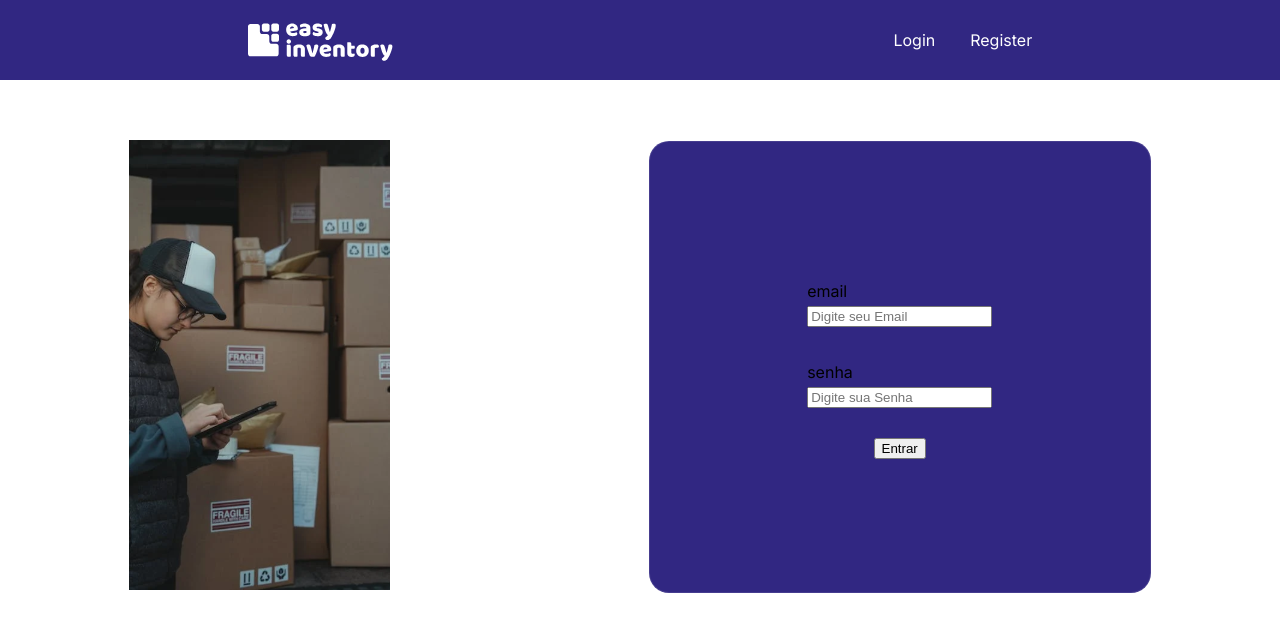
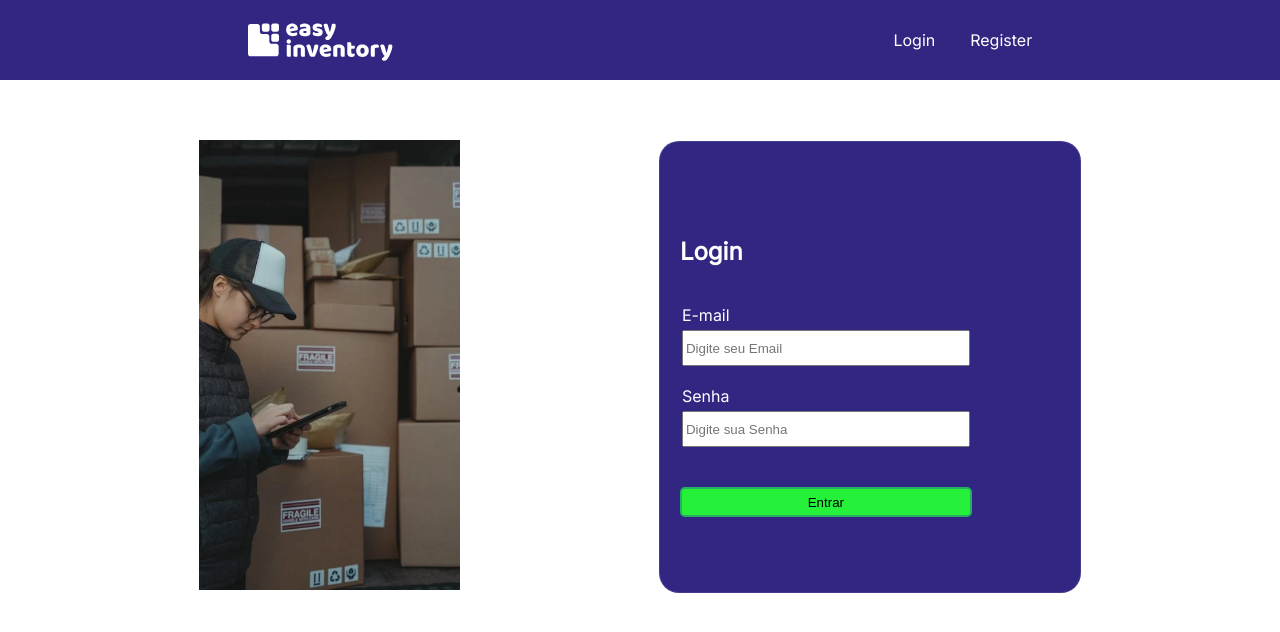
Before and after one commit to luccaseabracruz/easy_inventory, a React (Vite) app: page / in a window 1280 px wide. Shown: the top 632 px of the page. Built offline with nearby package versions, Linux system fonts and the light colour scheme.

Commit message:
feature/yup-registro-form/login

```diff
--- a/src/App.tsx
+++ b/src/App.tsx
@@ -1,4 +1,3 @@
-import { useState } from "react";
 import { ToastContainer } from "react-toastify";
 import { UserProvider } from "./provides/UserContext";
 import { Router } from "./routes";
--- a/src/Pages/LoginPage/Loginpage.tsx
+++ b/src/Pages/LoginPage/Loginpage.tsx
@@ -3,7 +3,6 @@ import { StykedForm, StyledSection } from "./style";
 import img from "../../assets/mulher-login.svg";
 import { UserContext } from "../../provides/UserContext";
 import { useContext } from "react";
-import { InputForm } from "../../components/InputForm/InputForm";
 import { FormLogin } from "../../components/Form/FormLogin";
 import Header from "../../Header/Header";
 
--- a/src/Pages/LoginPage/style.ts
+++ b/src/Pages/LoginPage/style.ts
@@ -3,7 +3,7 @@ import styled from "styled-components";
 export const StyledSection = styled.section`
   display: flex;
   align-items: center;
-  justify-content: space-around;
+  justify-content: space-evenly;
   padding-top: 60px;
 
   img {
@@ -12,23 +12,46 @@ export const StyledSection = styled.section`
 `;
 
 export const StykedForm = styled.form`
-  width: 500px;
+  padding-left: 20px;
+  width: 400px;
   height: 450px;
 
   display: flex;
   flex-direction: column;
-  align-items: center;
+  align-items: flex-start;
   justify-content: center;
   gap: 20px;
 
+  color: white;
   background: #312782;
   border: 1px solid rgba(255, 255, 255, 0.1);
   border-radius: 20px;
 
-  fieldset{
+  fieldset {
+    padding: 0;
+    width: 100%;
     border: none;
     display: flex;
     flex-direction: column;
     gap: 5px;
   }
+  input {
+    width: 70%;
+    height: 30px;
+  }
+
+  button {
+    margin-top: 20px;
+    cursor: pointer;
+    width: 73%;
+    height: 30px;
+    left: 280px;
+    top: 2117px;
+
+    background: #26f13a;
+    /* color-primary */
+
+    border: 2px solid #27ae60;
+    border-radius: 5px;
+  }
 `;
--- a/src/Pages/RegisterPage/style.ts
+++ b/src/Pages/RegisterPage/style.ts
@@ -3,21 +3,38 @@ import styled from "styled-components";
 export const StyleFormRegister = styled.form`
   width: 400px;
   height: 70vh;
-  margin: 50px auto;
+  margin: auto;
+  margin-top: 50px;
   display: flex;
   flex-direction: column;
-  gap: 5px;
-  align-items: center;
+  gap: 15px;
   justify-content: center;
-
+  padding-left: 40px;
+  color: white;
   background: #312782;
   border: 1px solid rgba(255, 255, 255, 0.1);
   border-radius: 20px;
 
-  fieldset{
+  fieldset {
+    width: 100%;
+    padding: 0;
     border: none;
     display: flex;
     flex-direction: column;
     gap: 5px;
   }
+  input {
+    width: 70%;
+    height: 20px;
+  }
+
+  button {
+    cursor: pointer;
+    margin-top: 20px;
+    width: 73%;
+    height: 30px;
+    background: #26f13a;
+    border: 2px solid #27ae60;
+    border-radius: 5px;
+  }
 `;
--- a/src/components/Form/FormLogin.tsx
+++ b/src/components/Form/FormLogin.tsx
@@ -1,16 +1,20 @@
+import { yupResolver } from "@hookform/resolvers/yup";
 import React, { useContext } from "react";
 import { SubmitHandler, useForm } from "react-hook-form";
 import { StykedForm } from "../../Pages/LoginPage/style";
 import { ILoginValues } from "../../provides/TypesUser";
 import { UserContext } from "../../provides/UserContext";
 import { InputForm } from "../InputForm/InputForm";
+import { formRLoginSchema } from "./formLoginSchema";
 
 export const FormLogin = () => {
   const {
     register,
     handleSubmit,
     formState: { errors },
-  } = useForm<ILoginValues>();
+  } = useForm<ILoginValues>({
+    resolver: yupResolver(formRLoginSchema),
+  });
 
   const { userLogin } = useContext(UserContext);
 
@@ -20,15 +24,16 @@ export const FormLogin = () => {
 
   return (
     <StykedForm onSubmit={handleSubmit(submit)}>
+      <h1>Login</h1>
       <InputForm
-        label="email"
+        label="E-mail"
         placeholder="Digite seu Email"
         type="email"
         register={register("email")}
         error={errors.email}
       />
       <InputForm
-        label="senha"
+        label="Senha"
         placeholder="Digite sua Senha"
         type="password"
         register={register("password")}
--- a/src/components/Form/FormRegister.tsx
+++ b/src/components/Form/FormRegister.tsx
@@ -1,16 +1,20 @@
+import { yupResolver } from "@hookform/resolvers/yup";
 import React, { useContext } from "react";
 import { SubmitHandler, useForm } from "react-hook-form";
 import { StyleFormRegister } from "../../Pages/RegisterPage/style";
 import { IRegisterFormValues } from "../../provides/TypesUser";
 import { UserContext } from "../../provides/UserContext";
 import { InputForm } from "../InputForm/InputForm";
+import { formRegisterSchema } from "./formRegisterSchema";
 
 export const FormRegister = () => {
   const {
     register,
     handleSubmit,
     formState: { errors },
-  } = useForm<IRegisterFormValues>();
+  } = useForm<IRegisterFormValues>({
+    resolver: yupResolver(formRegisterSchema),
+  });
 
   const { userRegister } = useContext(UserContext);
 
@@ -21,21 +25,21 @@ export const FormRegister = () => {
   return (
     <StyleFormRegister onSubmit={handleSubmit(submit)}>
       <InputForm
-        label="name"
+        label="Name"
         placeholder="Digite seu Nome"
         type="text"
         register={register("name")}
         error={errors.name}
       />
       <InputForm
-        label="email"
+        label="Email"
         placeholder="Digite seu Email"
         type="email"
         register={register("email")}
         error={errors.email}
       />
       <InputForm
-        label="senha"
+        label="Senha"
         placeholder="Digite sua Senha"
         type="password"
         register={register("password")}
--- /dev/null
+++ b/src/components/Form/formLoginSchema.ts
@@ -0,0 +1,12 @@
+import * as yup from "yup";
+
+export const formRLoginSchema = yup.object().shape({
+  email: yup.string().required("obrigatório").email("o email é obrigatório"),
+  password: yup
+    .string()
+    .required("obrigatório")
+    .matches(
+      /^(?=.*\d)(?=.*[a-z])(?=.*[A-Z])(?=.*[!@#$%^&*()_+=[\]{};':"\\|,.<>/?]).{6,}$/,
+      "Senha precisa ter no mínimo 6 caracteres, contendo: 1 letra maiúscula, 1 letra minúscula, 1 símbolo, 1 número."
+    ),
+});
--- /dev/null
+++ b/src/components/Form/formRegisterSchema.ts
@@ -0,0 +1,16 @@
+import * as yup from "yup";
+
+export const formRegisterSchema = yup.object().shape({
+    name: yup.string().required("Obrigatório"),
+    email: yup.string().required("Obrigatório").email("o email é Obrigatório"),
+    password: yup
+      .string()
+      .required("Obrigatório")
+      .matches(
+        /^(?=.*\d)(?=.*[a-z])(?=.*[A-Z])(?=.*[!@#$%^&*()_+=[\]{};':"\\|,.<>/?]).{8,}$/,
+        "Senha precisa ter no mínimo 8 caracteres, contendo: 1 letra maiúscula, 1 letra minúscula, 1 símbolo, 1 número."
+      ),
+    confirmPassword: yup
+      .string()
+      .oneOf([yup.ref("password"), "As senhas não correspondem"]),
+  });
```
